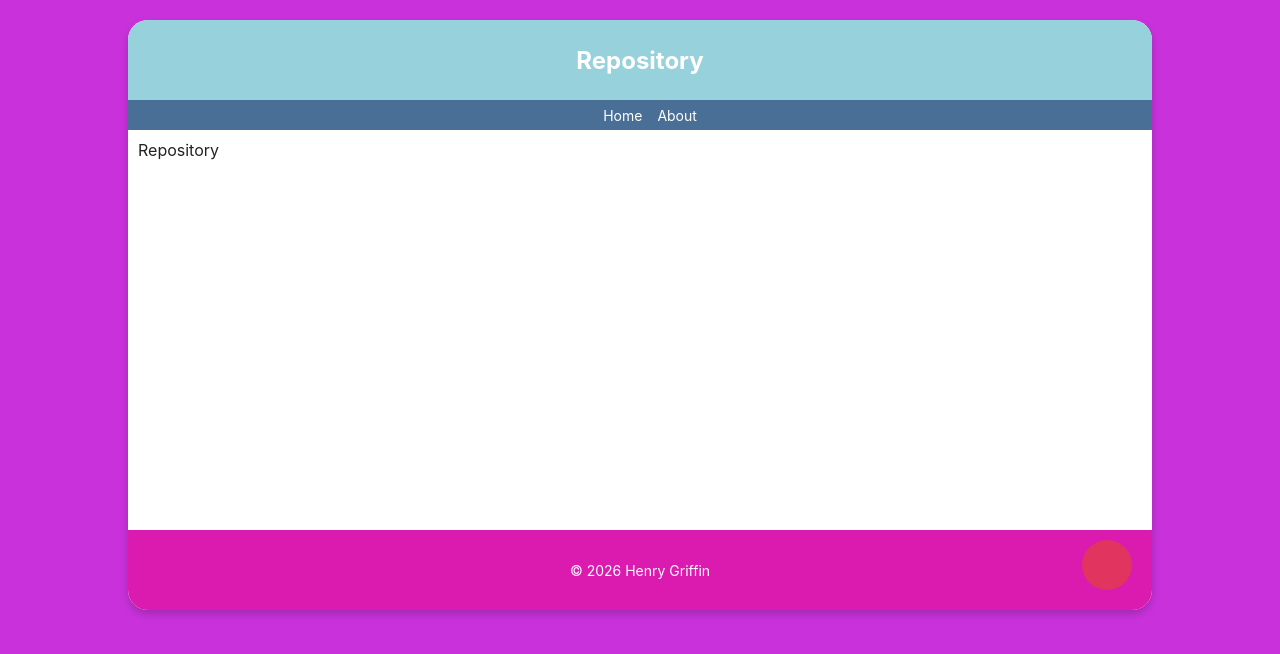
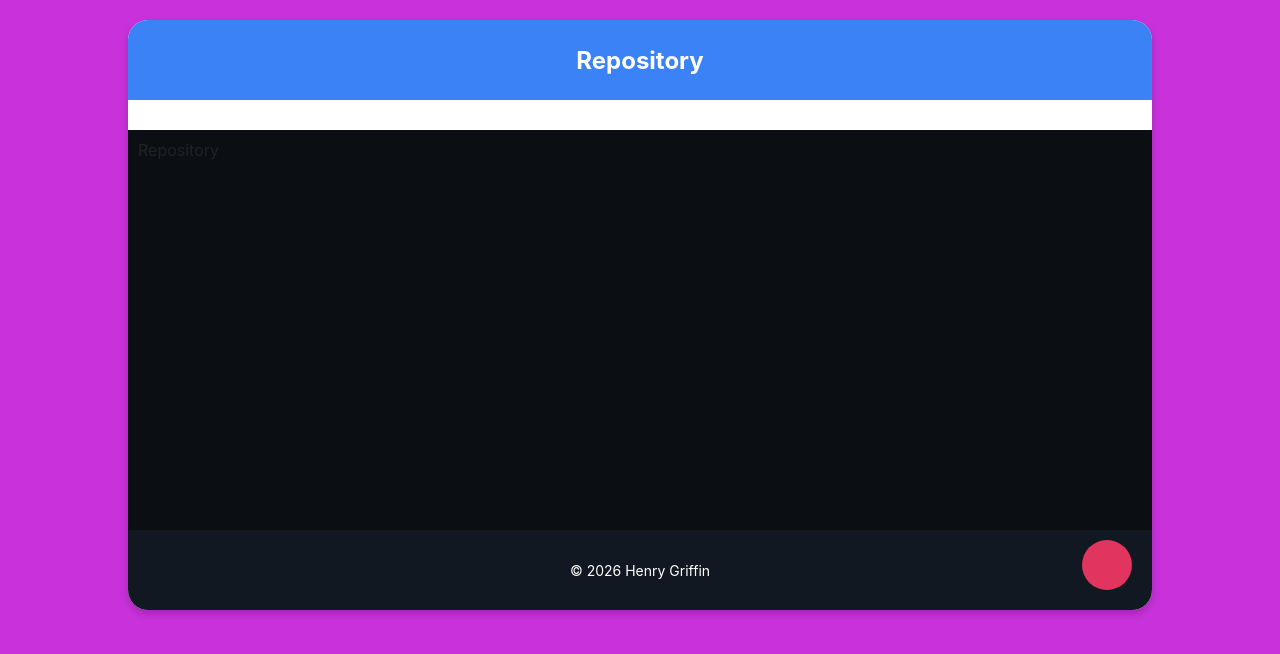
Before and after one commit to Henrygrif1/Test1, a plain HTML site: page index.html in a window 1280 px wide. Drawn offline with Linux system fonts and the light colour scheme.

Commit message:
Update styles.css

```diff
--- a/styles.css
+++ b/styles.css
@@ -26,7 +26,7 @@
       /* Styles the header section */
       height: 20%;
       min-height: 80px;
-      background-color: rgb(151, 209, 219);
+      background-color: rgb(59, 130, 246);
       display: flex;
       align-items: center;
       justify-content: center;
@@ -42,7 +42,7 @@
       /* Styles the navigation bar */
       height: 30px;
       width: 100%;
-      background-color: rgb(74, 111, 151);
+      background-color: rgb(20, 184, 166)
       display: flex;
       align-items: center;
       justify-content: center;
@@ -63,7 +63,7 @@
       /* Styles the main content area */
       height: auto;
       min-height: 400px;
-      background-color: rgb(255, 255, 255);
+      background-color: rgb(11, 15, 20);
       padding: 10px;
       box-sizing: border-box;
     }
@@ -87,7 +87,7 @@
       /* Styles the footer section */
       height: 20%;
       min-height: 80px;
-      background-color: rgb(219, 26, 175);
+      background-color: rgb(18, 24, 33);
       display: flex;
       align-items: center;
       justify-content: center;
```
